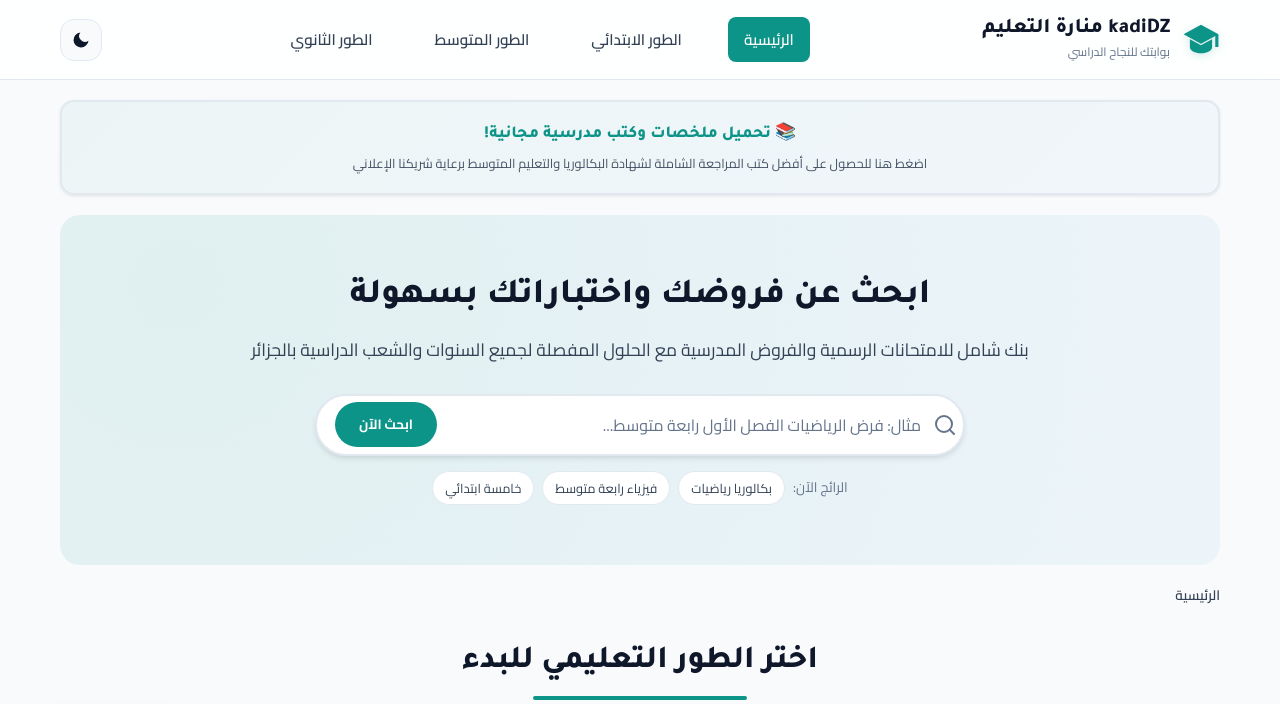
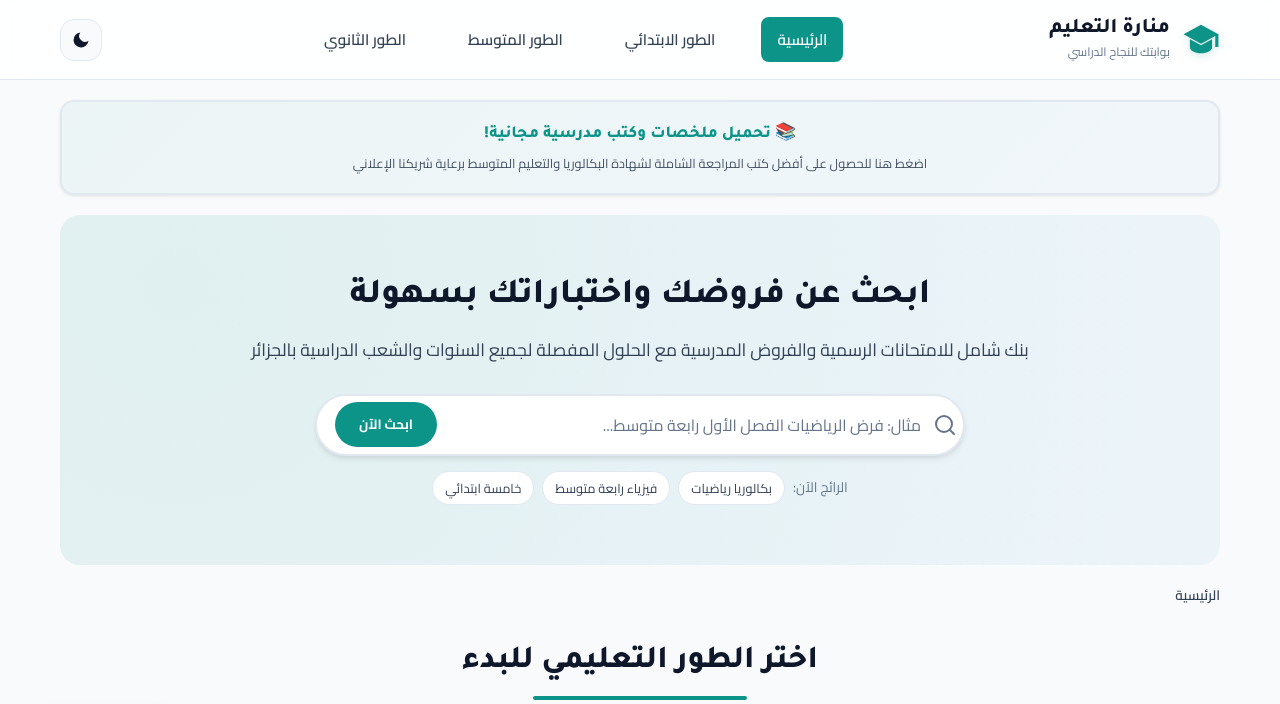
Before and after one commit to education-dz/examens, a website built with Vite: page index.html in a window 1280 px wide. Shown: the top 704 px of the page. Built offline with nearby package versions, Linux system fonts and the light colour scheme.

Commit message:
Update index.html

```diff
--- a/index.html
+++ b/index.html
@@ -30,7 +30,7 @@
                     <path d="M5 12.18V17.18C5 19.28 8.13 21 12 21C15.87 21 19 19.28 19 17.18V12.18L12 16L5 12.18Z" fill="currentColor"/>
                 </svg>
                 <div class="logo-text">
-                    <span class="logo-title"> kadiDZ منارة التعليم</span>
+                    <span class="logo-title">منارة التعليم</span>
                     <span class="logo-subtitle">بوابتك للنجاح الدراسي</span>
                 </div>
             </div>
```
